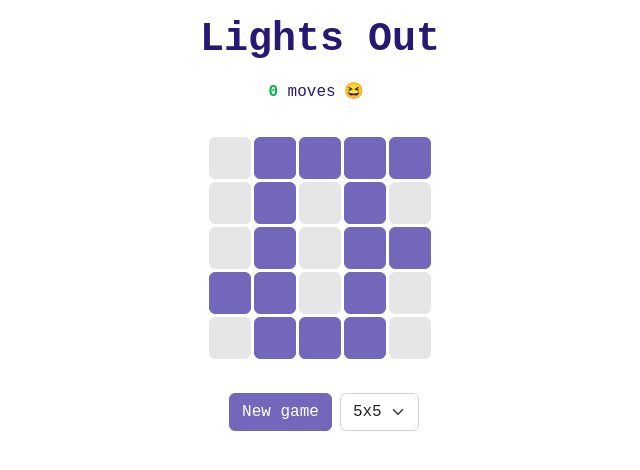
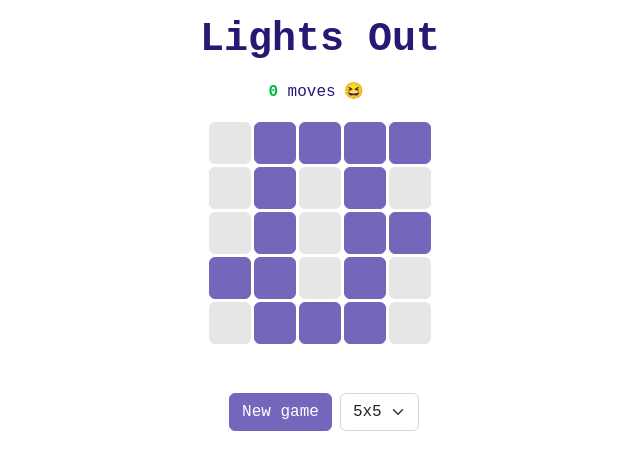
Before and after one commit to mjordonez2001/lights-out, a React (Vite) app: page / in a window 1280 px wide. Shown: the top 470 px of the page, without its empty margins (320-960 px from the left). Built offline with nearby package versions, Linux system fonts and the light colour scheme.

Commit message:
Fix tile start transform bug

```diff
--- a/src/tile-board/Tile.css
+++ b/src/tile-board/Tile.css
@@ -2,10 +2,9 @@
   width: 42px;
   height: 42px;
   margin: 1.5px;
-  opacity: 0;
   transition-duration: .25s;
   transition-property: transform, var(--bs-btn-hover-bg);
-  animation: tileStart .6s cubic-bezier(0.42, 0, 0.45, 1.57) forwards;
+  animation: tileStart .6s cubic-bezier(0.42, 0, 0.45, 1.57) backwards;
 }
 
 .tile-on {
@@ -37,10 +36,11 @@
 
 @keyframes tileStart {
   0% {
-    transform: rotate(-15deg);
+    opacity: 0;
+    transform: rotate(-15deg) translateY(-15px);
   }
   100% {
     opacity: 1;
-    transform: translateY(15px);
+    transform: none;
   }
 }
```
